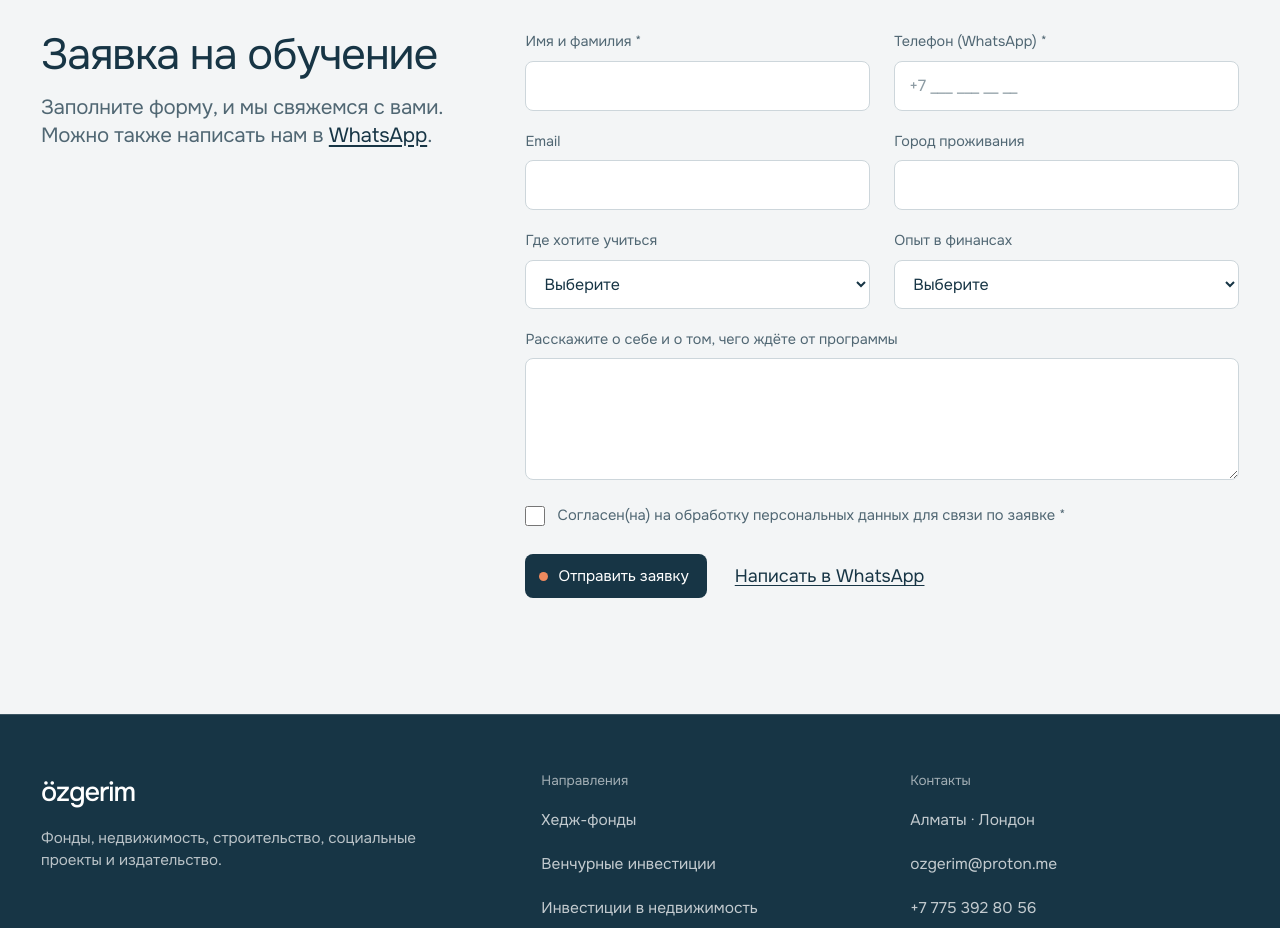
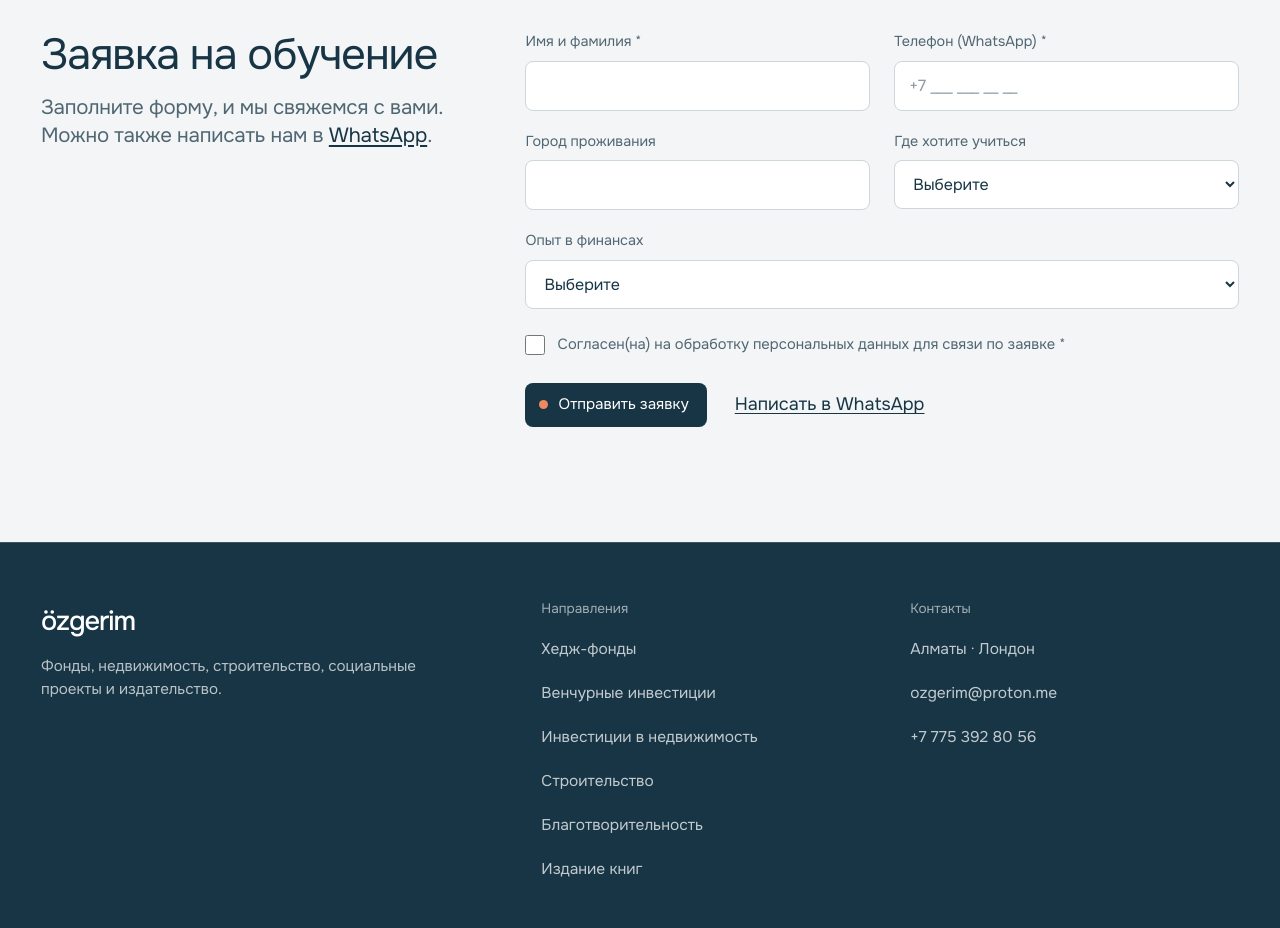
Before and after one commit to macmpaxep/ozgerim-2, a Next.js app: page /ess in a window 1280 px wide. Shown: the part 1640-2568 px from the top of the page. Built offline with nearby package versions, Linux system fonts and the light colour scheme.

Commit message:
/ess form: remove email and comment fields
Co-Authored-By: Claude Sonnet 5.5 <noreply@anthropic.com>

```diff
--- a/app/api/ess/route.ts
+++ b/app/api/ess/route.ts
@@ -37,18 +37,13 @@ export async function POST(request: Request) {
 
   const name = clean(body.name, 120);
   const phone = clean(body.phone, 40);
-  const email = clean(body.email, 120);
   const city = clean(body.city, 80);
   const study = clean(body.study, 40);
   const level = clean(body.level, 60);
-  const comment = clean(body.comment, 1000);
 
   if (name.length < 2) return Response.json({ error: "Укажите имя" }, { status: 400 });
   if (phone.replace(/\D/g, "").length < 10) {
     return Response.json({ error: "Укажите телефон с кодом страны" }, { status: 400 });
-  }
-  if (email && !/^[^\s@]+@[^\s@]+\.[^\s@]+$/.test(email)) {
-    return Response.json({ error: "Проверьте email" }, { status: 400 });
   }
   if (body.consent !== true) {
     return Response.json({ error: "Нужно согласие на обработку данных" }, { status: 400 });
@@ -58,22 +53,18 @@ export async function POST(request: Request) {
     at: new Date().toISOString(),
     name,
     phone,
-    email,
     city,
     study: CITIES.includes(study) ? study : "",
     level: LEVELS.includes(level) ? level : "",
-    comment,
   };
 
   const text = [
     "Новая заявка на обучение финансам в Турции",
     `Имя: ${application.name}`,
     `Телефон: ${application.phone}`,
-    application.email && `Email: ${application.email}`,
     application.city && `Город: ${application.city}`,
     application.study && `Где учиться: ${application.study}`,
     application.level && `Опыт в финансах: ${application.level}`,
-    application.comment && `Комментарий: ${application.comment}`,
   ]
     .filter(Boolean)
     .join("\n");
--- a/components/ess-form.tsx
+++ b/components/ess-form.tsx
@@ -22,11 +22,9 @@ export function EssForm() {
         body: JSON.stringify({
           name: f.get("name"),
           phone: f.get("phone"),
-          email: f.get("email"),
           city: f.get("city"),
           study: f.get("study"),
           level: f.get("level"),
-          comment: f.get("comment"),
           website: f.get("website"),
           consent: f.get("consent") === "on",
         }),
@@ -70,10 +68,6 @@ export function EssForm() {
           />
         </label>
         <label className="field">
-          <span>Email</span>
-          <input name="email" type="email" autoComplete="email" maxLength={120} />
-        </label>
-        <label className="field">
           <span>Город проживания</span>
           <input name="city" type="text" autoComplete="address-level2" maxLength={80} />
         </label>
@@ -86,7 +80,7 @@ export function EssForm() {
             <option>Пока не решил(а)</option>
           </select>
         </label>
-        <label className="field">
+        <label className="field field--wide">
           <span>Опыт в финансах</span>
           <select name="level" defaultValue="">
             <option value="">Выберите</option>
@@ -94,10 +88,6 @@ export function EssForm() {
             <option>Немного разбираюсь</option>
             <option>Работаю или учусь в финансах</option>
           </select>
-        </label>
-        <label className="field field--wide">
-          <span>Расскажите о себе и о том, чего ждёте от программы</span>
-          <textarea name="comment" rows={4} maxLength={1000} />
         </label>
       </div>
 
```
